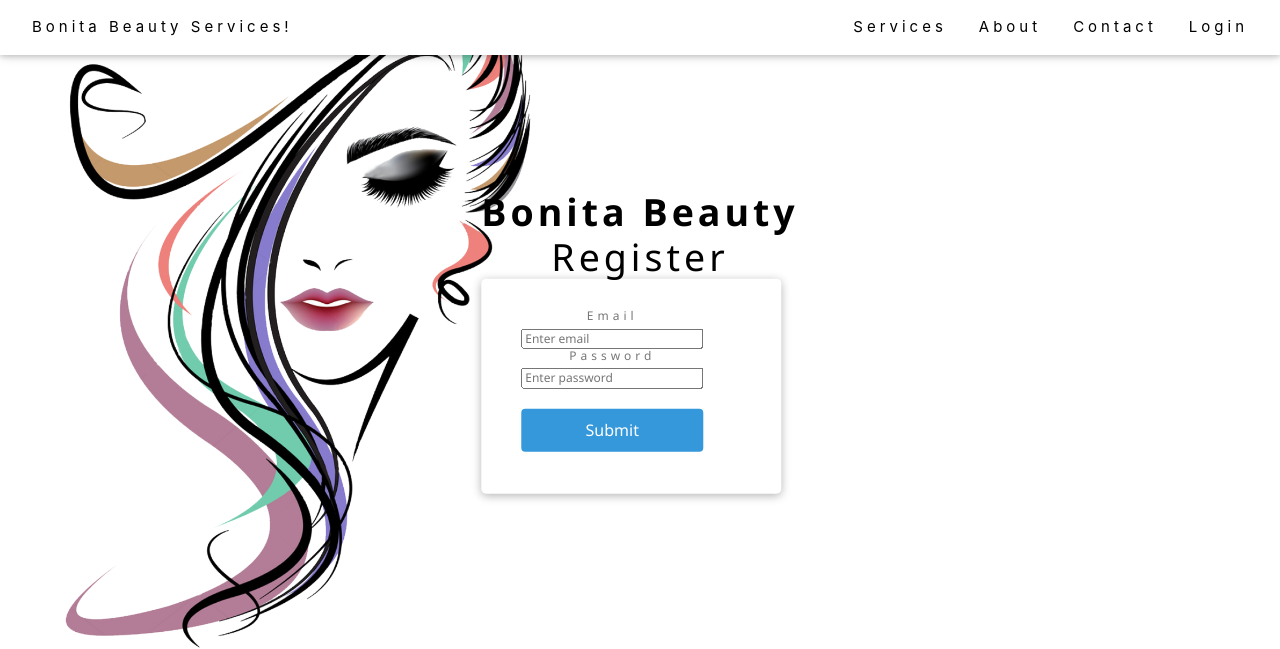
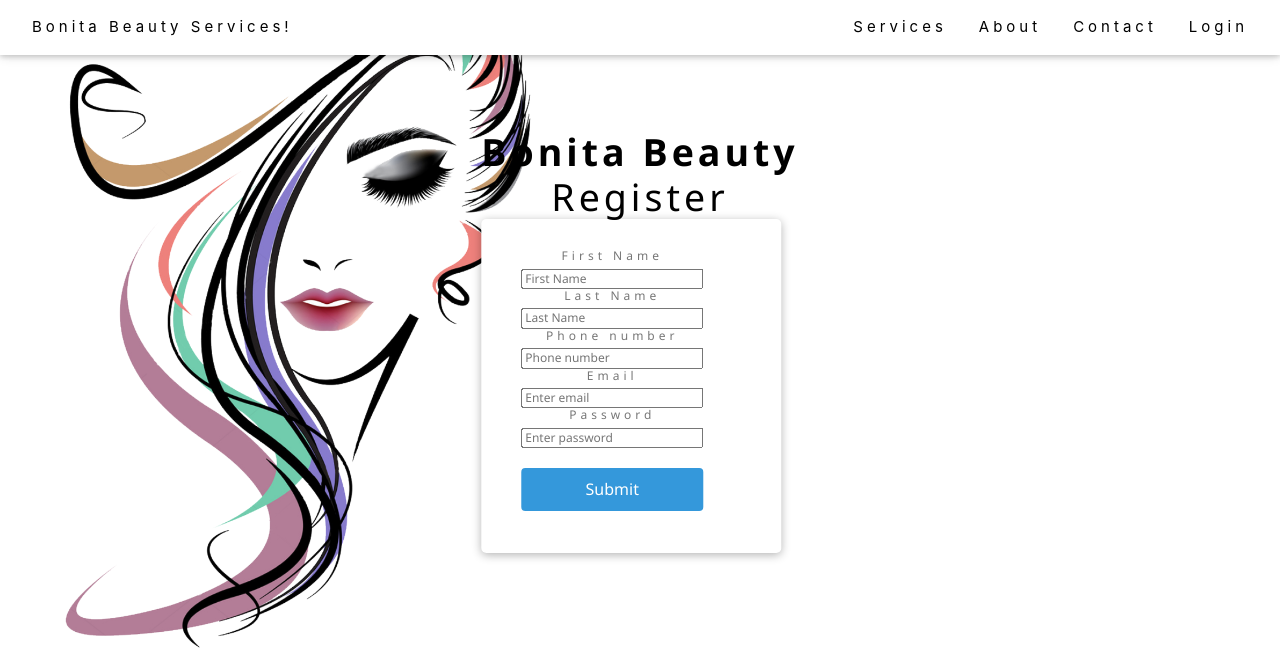
Before and after one commit to sarahrozanez/Bonita-Beauty-Services, a PHP site: page /register.php in a window 1280 px wide. Shown: the top 649 px of the page. Run offline with PHP 8.4, Linux system fonts and the light colour scheme; some libraries are stand-ins or nearby versions.

Commit message:
added new fields to register

```diff
--- a/inc/classes/User.php
+++ b/inc/classes/User.php
@@ -11,6 +11,7 @@ class User {
 
 	public $user_id;
 	public $user_name;
+	public $last_name;
 	public $email;
 	public $reg_time;
 
@@ -20,7 +21,7 @@ class User {
 		$user_id = Filter::Int( $user_id );
 
 		// prepare and bind
-		$user = $this->con->prepare("SELECT user_id, firstname, email, reg_time FROM users WHERE user_id = ? LIMIT 1");
+		$user = $this->con->prepare("SELECT user_id, firstname, lastname, email, reg_time FROM users WHERE user_id = ? LIMIT 1");
 		$user->bind_param('i', $user_id);
 		$user->execute();
 
@@ -32,7 +33,8 @@ class User {
 			$result = $user->get_result();
 			$user = $result->fetch_assoc();
 
-			$this->user_name 		= (string) $user["firstname"];
+			$this->user_name 	= (string) $user["firstname"];
+			$this->last_name 	= (string) $user["lastname"];
 			$this->email 		= (string) $user["email"];
 			$this->user_id 		= (int) $user["user_id"];
 			$this->reg_time 	= (string) $user["reg_time"];
--- a/index.php
+++ b/index.php
@@ -27,8 +27,7 @@
   <link rel="stylesheet" href="https://pro.fontawesome.com/releases/v5.10.0/css/all.css"
     integrity="sha384-AYmEC3Yw5cVb3ZcuHtOA93w35dYTsvhLPVnYs9eStHfGJvOvKxVfELGroGkvsg+p" crossorigin="anonymous" />
   <link rel="stylesheet" href="style.css" type="text/css" media="screen">
-  <script src="./beauty_services.js"></script>
-</head>
+ </head>
 
 <body>
 <script type="text/javascript" src="js/beauty_services.js"></script>
--- a/main.js
+++ b/main.js
@@ -7,6 +7,9 @@ window.onload = function () {
 	var _error = $(".js-error", _form);
 
 	var dataObj = {
+		firstN: $("input[type='text']", _form).val(),
+		lastN: $("input[type='text']", _form).val(),
+		number: $("input[type='number']", _form).val(),
 		email: $("input[type='email']", _form).val(),
 		password: $("input[type='password']", _form).val()
 	};
@@ -19,9 +22,9 @@ window.onload = function () {
 				.text("Please enter a valid email address")
 				.show();
 			return false;
-		} else if (dataObj.password.length < 11) {
+		} else if (dataObj.password.length < 6) {
 			_error
-				.text("Please enter a passphrase that is at least 11 characters long.")
+				.text("Please enter a passphrase that is at least 6 characters long.")
 				.show();
 			return false;
 		}
--- a/register.php
+++ b/register.php
@@ -48,6 +48,15 @@
         <div class="logincontainer">
 
           <form method="POST" id="registerForm" class="form">
+                  <label>First Name</label>
+                  <input type="text" id="firstN" placeholder="First Name">
+
+                  <label>Last Name</label>
+                  <input type="text" id="lastN" placeholder="Last Name">
+
+                  <label>Phone number</label>
+                  <input type="number" id="number" placeholder="Phone number">
+
                   <label>Email</label>
                   <input type="email" id="email" placeholder="Enter email">
 
```
Also changed, not shown: ajax/register.php (+6 -2 lines).
